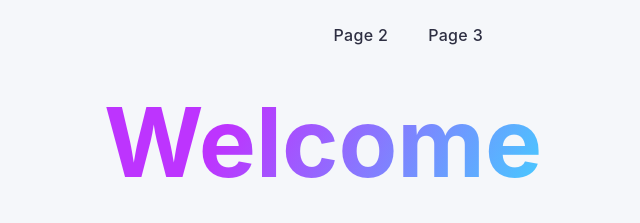
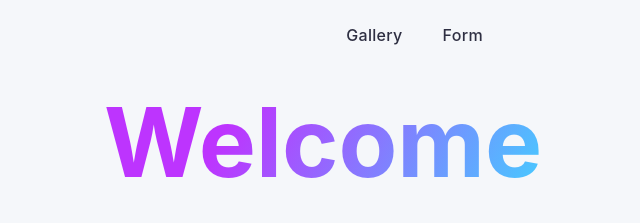
Before and after one commit to HaticevanD/goit-js-hw-09, a website built with Vite: page src/02-form.html in a window 1280 px wide. Shown: the top 223 px of the page, 317-957 px from the left. Built offline with nearby package versions, Linux system fonts and the light colour scheme.

Commit message:
Links fixed

```diff
--- a/src/partials/header.html
+++ b/src/partials/header.html
@@ -8,10 +8,12 @@
       </a>
       <ul class="nav-list">
         <li class="nav-item">
-          <a class="nav-link {=$highlight-act}" href="./page-2.html">Page 2</a>
+          <a class="nav-link {=$highlight-act}" href="./01-gallery.html"
+            >Gallery</a
+          >
         </li>
         <li class="nav-item">
-          <a class="nav-link {=$highlight-curr}" href="./page-3.html">Page 3</a>
+          <a class="nav-link {=$highlight-curr}" href="./02-form.html">Form</a>
         </li>
       </ul>
     </nav>
```
